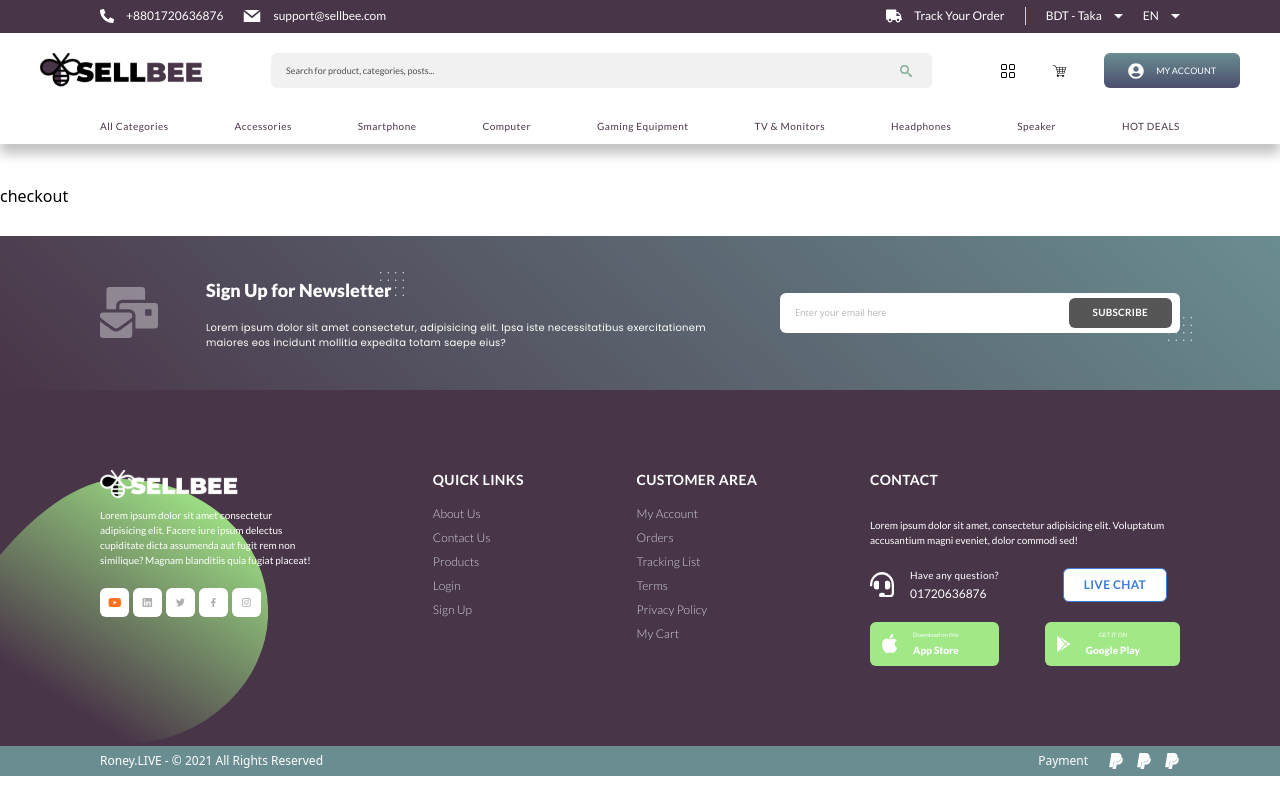
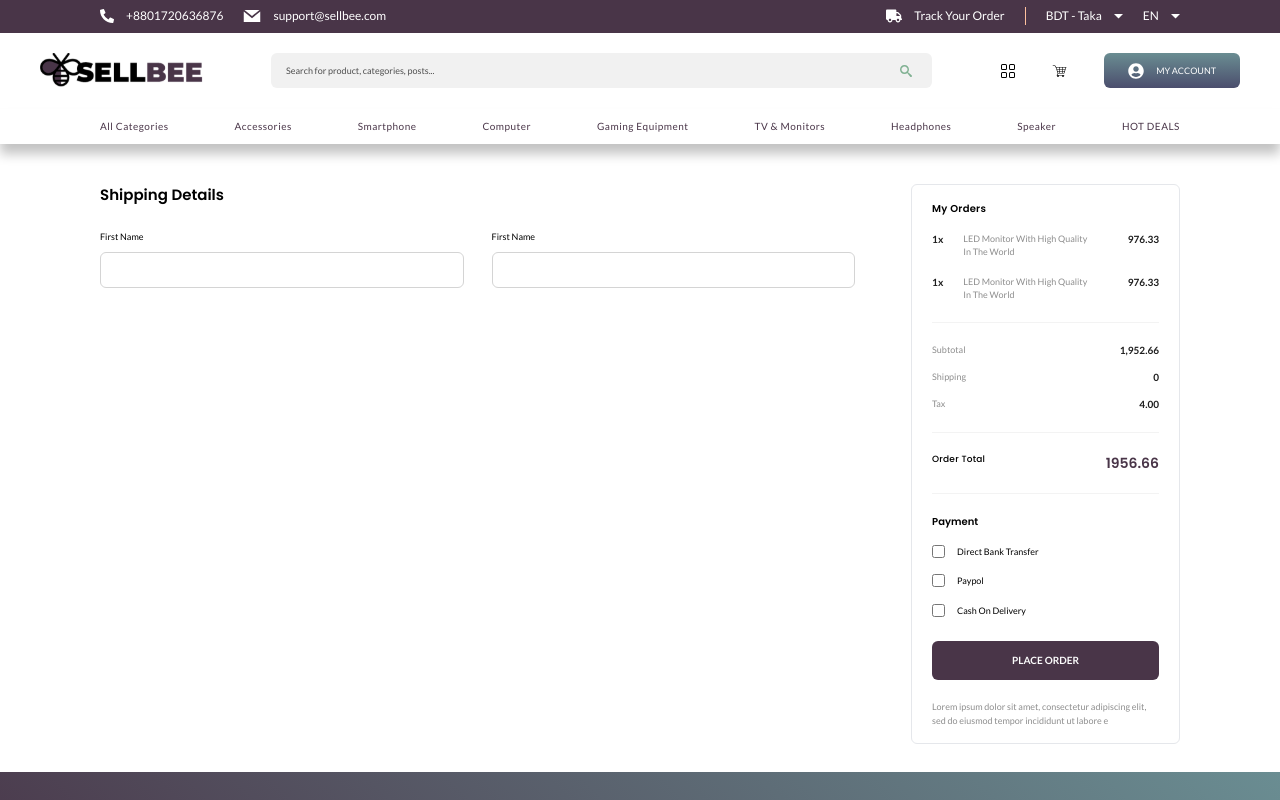
Before and after one commit to HelloTanvir/sellbee, a Next.js app: page /checkout in a window 1280 px wide. Shown: the top 800 px of the page. Built offline with nearby package versions, Linux system fonts and the light colour scheme.

Commit message:
checkout page completed

```diff
--- a/src/pages/checkout/index.tsx
+++ b/src/pages/checkout/index.tsx
@@ -9,7 +9,202 @@ const Checkout = () => (
             <link rel="icon" href="/favicon.ico" />
         </Head>
 
-        <main className="mt-10 mb-7">checkout</main>
+        <main className="flex mt-10 mb-7 gap-14 mx-p-w">
+            <div className="flex flex-col flex-1 gap-3">
+                <span className="mb-3 font-semibold font-poppins" style={{ fontSize: 15 }}>
+                    Shipping Details
+                </span>
+
+                {/* input row */}
+                <div className="flex gap-7">
+                    <div className="flex flex-col flex-1 gap-2">
+                        <span className="font-normal font-lato" style={{ fontSize: 9 }}>
+                            First Name
+                        </span>
+                        <input
+                            type="text"
+                            className="w-full border rounded-md outline-none h-9"
+                            style={{ borderColor: '#D4D4D4' }}
+                        />
+                    </div>
+
+                    <div className="flex flex-col flex-1 gap-2">
+                        <span className="font-normal font-lato" style={{ fontSize: 9 }}>
+                            First Name
+                        </span>
+                        <input
+                            type="text"
+                            className="w-full border rounded-md outline-none h-9"
+                            style={{ borderColor: '#D4D4D4' }}
+                        />
+                    </div>
+                </div>
+            </div>
+
+            <div className="px-5 py-4 border rounded-md">
+                <div
+                    className="mb-4 font-semibold tracking-wide font-poppins"
+                    style={{ fontSize: 10 }}
+                >
+                    My Orders
+                </div>
+
+                <div
+                    className="flex flex-col gap-4 pb-5 mb-5 border-b"
+                    style={{ borderColor: '#F3F3F3' }}
+                >
+                    <div className="flex">
+                        <span
+                            className="font-semibold font-lato"
+                            style={{ color: '#1D1D1D', fontSize: 10 }}
+                        >
+                            1x
+                        </span>
+                        <span
+                            className="ml-5 font-normal font-lato"
+                            style={{ color: '#8D8D8D', fontSize: 9, maxWidth: 132 }}
+                        >
+                            LED Monitor With High Quality In The World
+                        </span>
+                        <span
+                            className="flex-1 font-semibold text-right font-lato "
+                            style={{ color: '#1D1D1D', fontSize: 10 }}
+                        >
+                            976.33
+                        </span>
+                    </div>
+
+                    <div className="flex">
+                        <span
+                            className="font-semibold font-lato"
+                            style={{ color: '#1D1D1D', fontSize: 10 }}
+                        >
+                            1x
+                        </span>
+                        <span
+                            className="ml-5 font-normal font-lato"
+                            style={{ color: '#8D8D8D', fontSize: 9, maxWidth: 132 }}
+                        >
+                            LED Monitor With High Quality In The World
+                        </span>
+                        <span
+                            className="flex-1 font-semibold text-right font-lato "
+                            style={{ color: '#1D1D1D', fontSize: 10 }}
+                        >
+                            976.33
+                        </span>
+                    </div>
+                </div>
+
+                <div
+                    className="flex flex-col gap-3 pb-5 mb-5 border-b"
+                    style={{ borderColor: '#F3F3F3' }}
+                >
+                    <div className="flex justify-between">
+                        <span
+                            className="font-normal font-lato"
+                            style={{ color: '#8D8D8D', fontSize: 9 }}
+                        >
+                            Subtotal
+                        </span>
+                        <span
+                            className="font-semibold font-lato"
+                            style={{ fontSize: 10, color: '#1D1D1D' }}
+                        >
+                            1,952.66
+                        </span>
+                    </div>
+
+                    <div className="flex justify-between">
+                        <span
+                            className="font-normal font-lato"
+                            style={{ color: '#8D8D8D', fontSize: 9 }}
+                        >
+                            Shipping
+                        </span>
+                        <span
+                            className="font-semibold font-lato"
+                            style={{ fontSize: 10, color: '#1D1D1D' }}
+                        >
+                            0
+                        </span>
+                    </div>
+
+                    <div className="flex justify-between">
+                        <span
+                            className="font-normal font-lato"
+                            style={{ color: '#8D8D8D', fontSize: 9 }}
+                        >
+                            Tax
+                        </span>
+                        <span
+                            className="font-semibold font-lato"
+                            style={{ fontSize: 10, color: '#1D1D1D' }}
+                        >
+                            4.00
+                        </span>
+                    </div>
+                </div>
+
+                <div
+                    className="flex justify-between pb-5 mb-5 border-b"
+                    style={{ borderColor: '#F3F3F3' }}
+                >
+                    <span
+                        className="font-medium tracking-wide font-poppins"
+                        style={{ fontSize: 9 }}
+                    >
+                        Order Total
+                    </span>
+                    <span className="text-sm font-semibold font-poppins text-bg-primary">
+                        1956.66
+                    </span>
+                </div>
+
+                <div className="flex flex-col gap-4 mb-6">
+                    <span className="font-semibold font-poppins" style={{ fontSize: 10 }}>
+                        Payment
+                    </span>
+
+                    <div className="flex items-center gap-3">
+                        <input type="checkbox" className="cursor-pointer" />
+                        <span className="font-normal font-lato" style={{ fontSize: 9 }}>
+                            Direct Bank Transfer
+                        </span>
+                    </div>
+
+                    <div className="flex items-center gap-3">
+                        <input type="checkbox" className="cursor-pointer" />
+                        <span className="font-normal font-lato" style={{ fontSize: 9 }}>
+                            Paypol
+                        </span>
+                    </div>
+
+                    <div className="flex items-center gap-3">
+                        <input type="checkbox" className="cursor-pointer" />
+                        <span className="font-normal font-lato" style={{ fontSize: 9 }}>
+                            Cash On Delivery
+                        </span>
+                    </div>
+                </div>
+
+                <button
+                    type="button"
+                    className="px-20 py-3 font-bold uppercase rounded-md bg-bg-primary font-lato"
+                    style={{ fontSize: 10, color: '#FBFBFB' }}
+                >
+                    place order
+                </button>
+
+                <div
+                    className="mt-5 font-normal font-lato"
+                    style={{ fontSize: 9, color: '#8D8D8D', maxWidth: 226 }}
+                >
+                    Lorem ipsum dolor sit amet, consectetur adipiscing elit, sed do eiusmod tempor
+                    incididunt ut labore e
+                </div>
+            </div>
+        </main>
     </div>
 );
 
```
